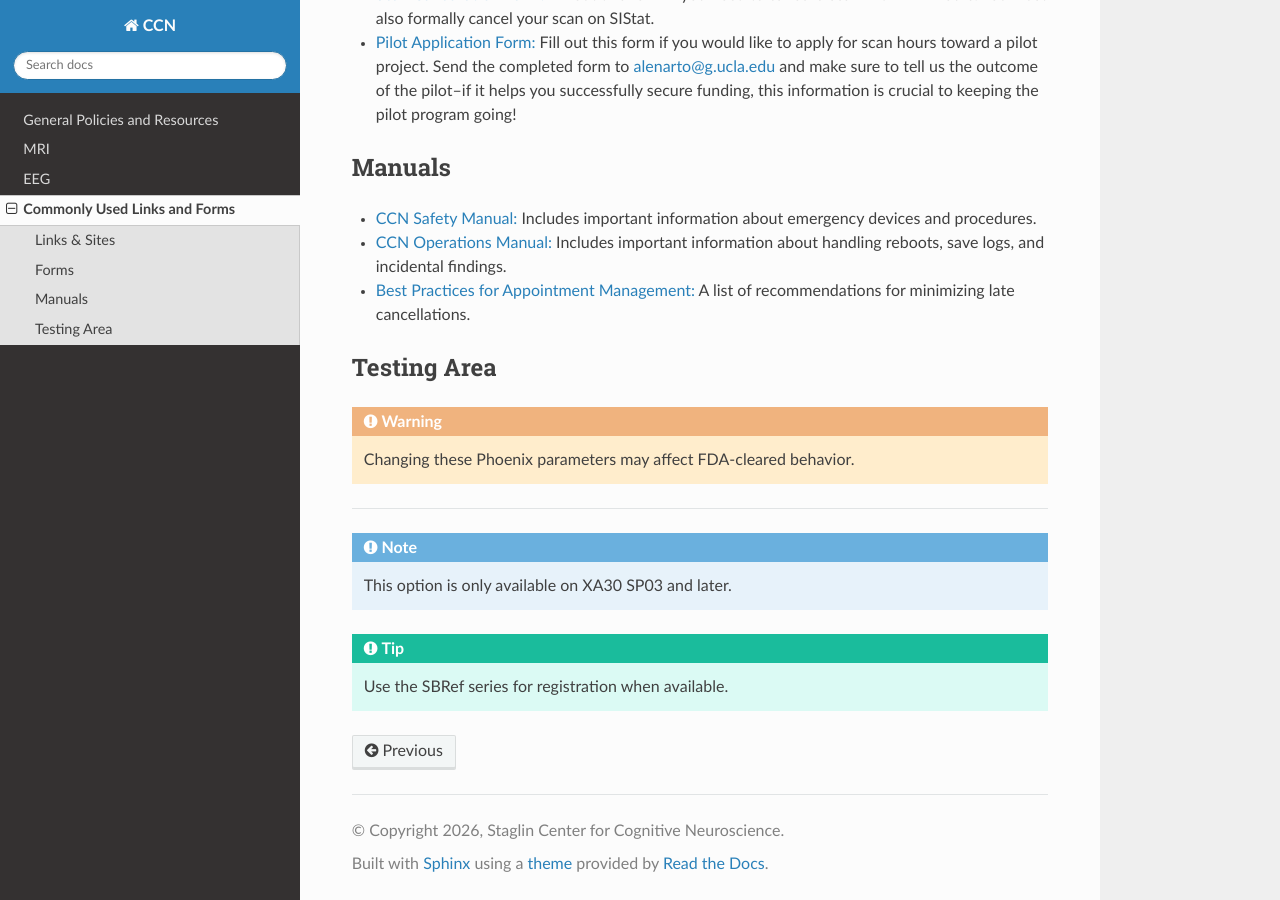
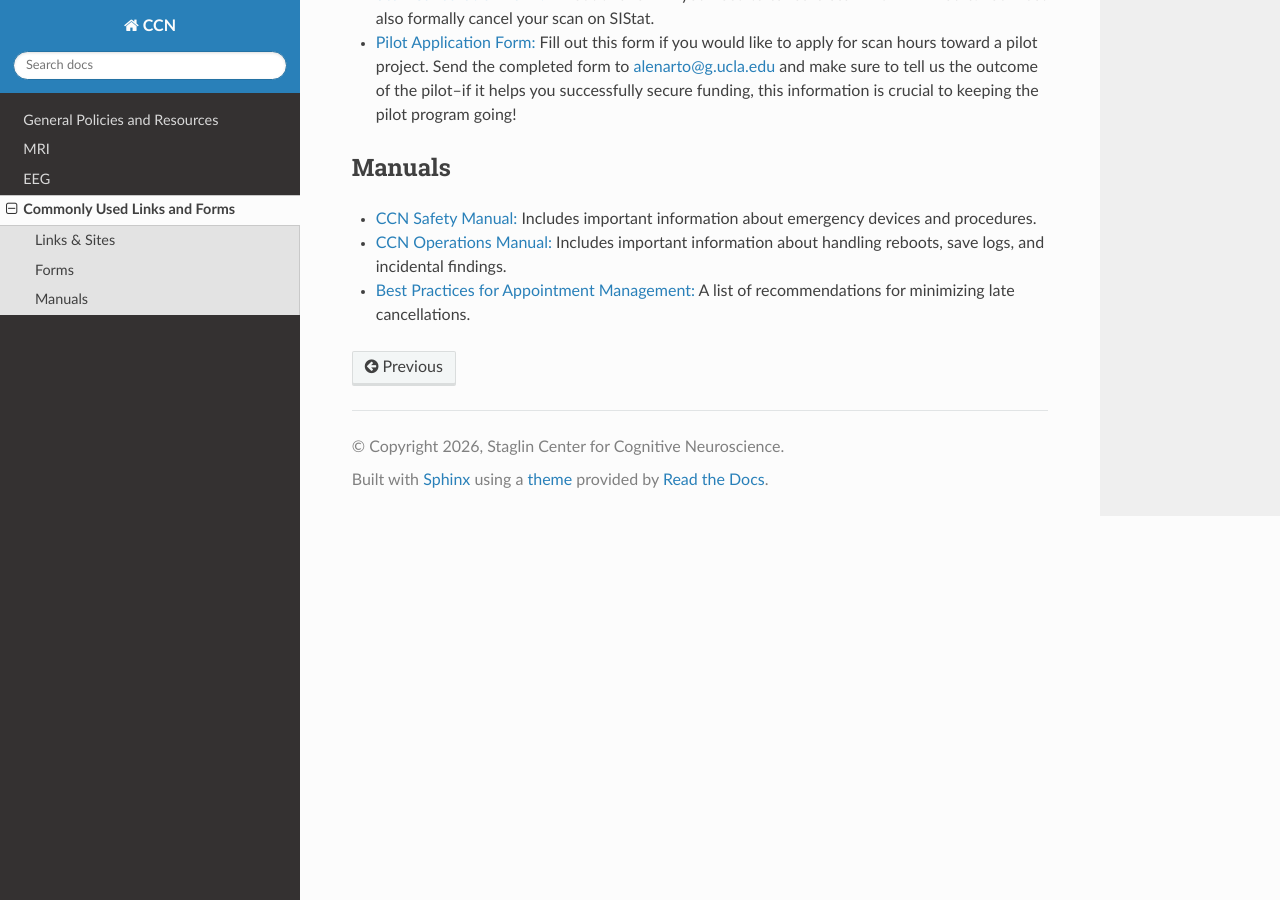
Before and after one commit to CCN-Support/CCN_Wiki, a Sphinx documentation site: the page built from docs/source/links-and-forms.rst, in a window 1280 px wide and 900 px high, scrolled down 745 px. Built offline with Sphinx 7.4.7 and the Read the Docs theme 3.1.0, drawn with Linux system fonts in a browser that asks for light colours.

Commit message:
Update links-and-forms.rst

```diff
--- a/docs/source/links-and-forms.rst
+++ b/docs/source/links-and-forms.rst
@@ -28,23 +28,3 @@ Manuals
 - `CCN Safety Manual: <https://drive.google.com/file/d/13xyaDkLcjBykdLvge3fMe-t_9HoukyMR/view>`_ Includes important information about emergency devices and procedures.
 - `CCN Operations Manual: <https://drive.google.com/file/d/13xyaDkLcjBykdLvge3fMe-t_9HoukyMR/view>`_ Includes important information about handling reboots, save logs, and incidental findings.
 - `Best Practices for Appointment Management: <https://drive.google.com/file/d/1yLR77cLHod_-bwauu4AtoAq51bbiNUgv/view?usp=sharing>`_ A list of recommendations for minimizing late cancellations.
-
-
-Testing Area
-------------
-
-.. warning::
-
-   Changing these Phoenix parameters may affect FDA-cleared behavior.
-
-.. raw:: html
-
-   <hr>
-
-.. note::
-
-   This option is only available on XA30 SP03 and later.
-
-.. tip::
-
-   Use the SBRef series for registration when available.
```
